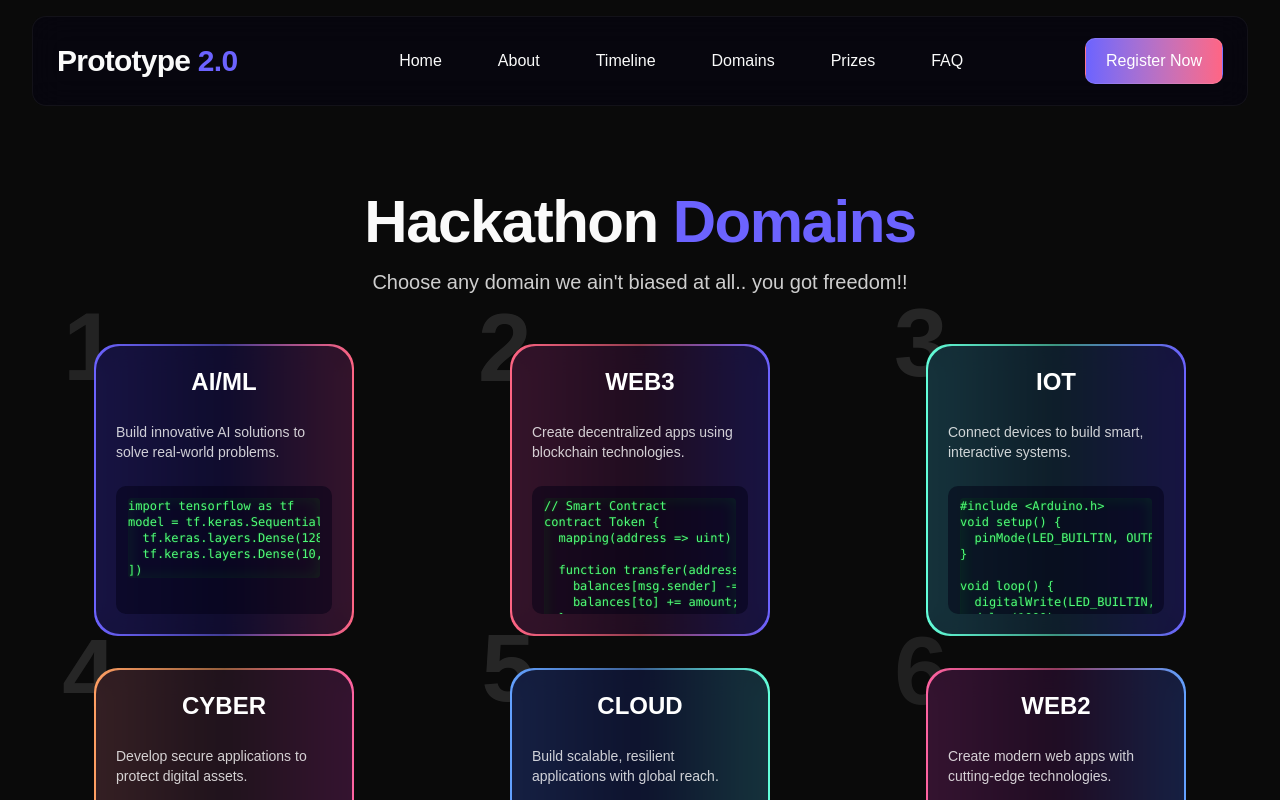
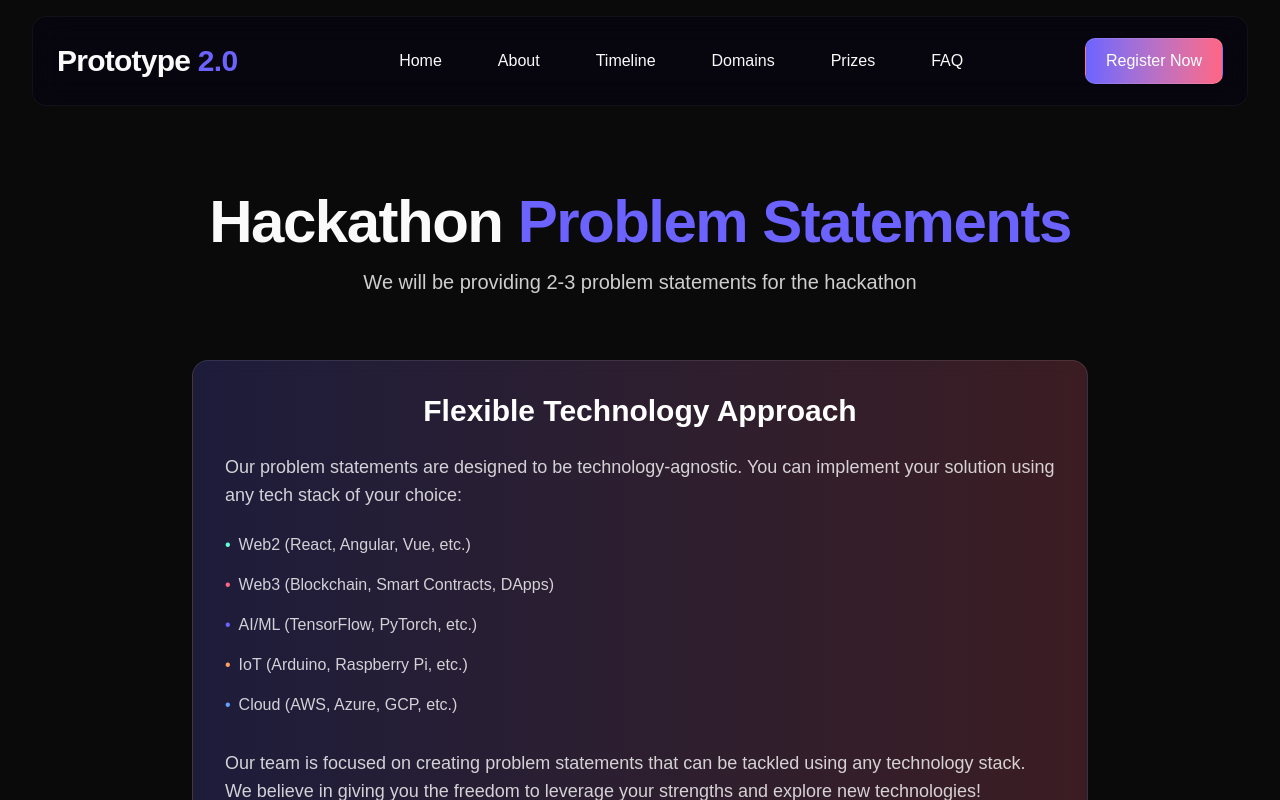
Before and after one commit to tejasnasre/prototype, a Next.js app: page /domain in a window 1280 px wide. Shown: the top 800 px of the page. Built offline with nearby package versions, Linux system fonts and the light colour scheme; a web font is replaced by a local one.

Commit message:
add past feedbacks

```diff
--- a/package.json
+++ b/package.json
@@ -19,13 +19,14 @@
     "clsx": "^2.1.1",
     "embla-carousel-autoplay": "^8.5.2",
     "embla-carousel-react": "^8.5.2",
-    "framer-motion": "^12.6.2",
+    "framer-motion": "^12.6.3",
     "lucide": "^0.485.0",
     "lucide-react": "^0.482.0",
     "motion": "^12.5.0",
     "next": "15.2.3",
     "react": "^18.3.1",
     "react-dom": "^18.3.1",
+    "react-icons": "^5.5.0",
     "tailwind-merge": "^3.0.2",
     "tailwindcss-animate": "^1.0.7"
   },
--- a/src/app/domain/page.tsx
+++ b/src/app/domain/page.tsx
@@ -1,149 +1,10 @@
-'use client'
+"use client";
 
-import React from 'react'
-import { motion } from 'framer-motion'
-import GlowingCard from '../../components/animata/card/glowing-card'
-import Footer from '@/components/footer';
+import React from "react";
+import { motion } from "framer-motion";
+import Footer from "@/components/footer";
 
-// Domains data with code snippets
-const domains = [
-    {
-      id: 1,
-      name: "AI/ML",
-      description: "Build innovative AI solutions to solve real-world problems.",
-      codeSnippet: `import tensorflow as tf
-model = tf.keras.Sequential([
-  tf.keras.layers.Dense(128, activation='relu'),
-  tf.keras.layers.Dense(10, activation='softmax')
-])`
-    },
-    {
-      id: 2,
-      name: "WEB3",
-      description: "Create decentralized apps using blockchain technologies.",
-      codeSnippet: `// Smart Contract
-contract Token {
-  mapping(address => uint) public balances;
-
-  function transfer(address to, uint amount) external {
-    balances[msg.sender] -= amount;
-    balances[to] += amount;
-  }
-}`
-    },
-    {
-      id: 3,
-      name: "IOT",
-      description: "Connect devices to build smart, interactive systems.",
-      codeSnippet: `#include <Arduino.h>
-void setup() {
-  pinMode(LED_BUILTIN, OUTPUT);
-}
-
-void loop() {
-  digitalWrite(LED_BUILTIN, HIGH);
-  delay(1000);
-  digitalWrite(LED_BUILTIN, LOW);
-  delay(1000);
-}`
-    },
-    {
-      id: 4,
-      name: "CYBER",
-      description: "Develop secure applications to protect digital assets.",
-      codeSnippet: `from cryptography.fernet import Fernet
-
-key = Fernet.generate_key()
-cipher = Fernet(key)
-encrypted = cipher.encrypt(b"secret data")
-decrypted = cipher.decrypt(encrypted)`
-    },
-    {
-      id: 5,
-      name: "CLOUD",
-      description: "Build scalable, resilient applications with global reach.",
-      codeSnippet: `resource "aws_lambda_function" "example" {
-  function_name = "ServerlessFunction"
-  role          = aws_iam_role.lambda.arn
-  handler       = "index.handler"
-  runtime       = "nodejs14.x"
-
-  environment {
-    variables = {
-      REGION = "us-west-2"
-    }
-  }
-}`
-    },
-    {
-      id: 6,
-      name: "WEB2",
-      description: "Create modern web apps with cutting-edge technologies.",
-      codeSnippet: `import { useState } from 'react';
-
-function Counter() {
-  const [count, setCount] = useState(0);
-
-  return (
-    <button onClick={() => setCount(count + 1)}>
-      Count: {count}
-    </button>
-  );
-}`
-    }
-];
-
-// Colors for each domain
-const domainColors = [
-  { primary: "#6c63ff", secondary: "#ff6584" }, // AI/ML
-  { primary: "#ff6584", secondary: "#6c63ff" }, // WEB3
-  { primary: "#63ffda", secondary: "#6c63ff" }, // IOT
-  { primary: "#ff9f63", secondary: "#ff63a1" }, // CYBER
-  { primary: "#63a1ff", secondary: "#63ffda" }, // CLOUD
-  { primary: "#ff63a1", secondary: "#63a1ff" }  // WEB2
-];
-
-
-// Domain Card Component - Fixed for mobile display
-function DomainCard({ domain, index }: { domain: Domain; index: number }) {
-    return (
-      <div className="flex flex-col items-center">
-        <GlowingCard
-          fromColor={domainColors[index].primary}
-          viaColor={`${domainColors[index].primary}90`}
-          toColor={domainColors[index].secondary}
-        >
-          <div className="mb-3 text-2xl font-bold text-white text-center">{domain.name}</div>
-          <div className="text-sm font-medium text-white/80 mb-3">
-            {domain.description}
-          </div>
-
-          {/* Mobile-friendly code snippet with glowing text */}
-          <div className="flex-1 w-full rounded-lg bg-[#030014]/50 p-3 sm:p-3 overflow-auto text-xs font-mono">
-            <pre className="text-[#50fa7b]">
-              <code style={{
-                textShadow: "0 0 2px rgba(0, 255, 0, 0.3)",
-                display: "block",
-                overflowX: "auto"
-              }}>
-                {domain.codeSnippet}
-              </code>
-            </pre>
-          </div>
-        </GlowingCard>
-      </div>
-    )
-  }
-
-// Interface for domain
-interface Domain {
-  id: number;
-  name: string;
-  description: string;
-  codeSnippet: string;
-}
-
-export default function DomainPage() {
+export default function ProblemStatementsPage() {
   return (
     <>
       <div className="container mx-auto px-4 sm:px-6 lg:px-8 py-24">
@@ -159,7 +20,8 @@ export default function DomainPage() {
             animate={{ opacity: 1, y: 0 }}
             transition={{ duration: 0.6, delay: 0.2 }}
           >
-          <span className="gradient-text">Hackathon</span> <span className="text-[#6c63ff]">Domains</span>
+            <span className="gradient-text">Hackathon</span>{" "}
+            <span className="text-[#6c63ff]">Problem Statements</span>
           </motion.h1>
 
           <motion.p
@@ -168,63 +30,54 @@ export default function DomainPage() {
             animate={{ opacity: 1, y: 0 }}
             transition={{ duration: 0.6, delay: 0.3 }}
           >
-          Choose any domain we ain&apos;t biased at all.. you got freedom!!
+            We will be providing 2-3 problem statements for the hackathon
           </motion.p>
         </motion.div>
 
         <motion.div
-        className="w-full max-w-7xl mx-auto mt-10"
+          className="w-full max-w-4xl mx-auto mt-16"
           initial={{ opacity: 0, y: 20 }}
           animate={{ opacity: 1, y: 0 }}
           transition={{ duration: 0.8, ease: "easeOut" }}
         >
-        <div className="grid grid-cols-1 md:grid-cols-2 lg:grid-cols-3 gap-8 place-items-center">
-          {domains.map((domain, index) => (
-            <motion.div
-              key={domain.id}
-              className="relative"
-              initial={{ opacity: 0, y: 30 }}
-              animate={{ opacity: 1, y: 0 }}
-              transition={{ duration: 0.6, delay: 0.1 * index }}
-            >
-              {/* Floating number with increased opacity */}
-              <motion.div
-                className="absolute -top-10 -left-8 text-8xl font-bold text-white/30 z-0 pointer-events-none"
-                animate={{
-                  y: [0, -10, 0],
-                  x: [0, 5, 0],
-                  opacity: [0.3, 0.4, 0.3]
-                }}
-                transition={{
-                  y: {
-                    repeat: Infinity,
-                    duration: 3 + Math.random() * 2,
-                    ease: "easeInOut"
-                  },
-                  x: {
-                    repeat: Infinity,
-                    duration: 4 + Math.random() * 2,
-                    ease: "easeInOut"
-                  },
-                  opacity: {
-                    repeat: Infinity,
-                    duration: 2 + Math.random() * 3,
-                    ease: "easeInOut"
-                  }
-                }}
-              >
-                {domain.id}
-              </motion.div>
+          <div className="p-8 rounded-2xl bg-gradient-to-r from-[#6c63ff]/20 to-[#ff6584]/20 backdrop-blur-sm border border-white/10">
+            <h2 className="text-2xl md:text-3xl font-bold mb-6 text-center text-white">
+              Flexible Technology Approach
+            </h2>
 
-              {/* Domain card */}
-              <motion.div
-                className="relative z-10"
-                whileHover={{ scale: 1.03, transition: { duration: 0.3 } }}
-              >
-                <DomainCard domain={domain} index={index} />
-              </motion.div>
-            </motion.div>
-          ))}
+            <p className="text-white/80 mb-6 text-lg">
+              Our problem statements are designed to be technology-agnostic. You
+              can implement your solution using any tech stack of your choice:
+            </p>
+
+            <ul className="space-y-4 text-white/80 mb-8">
+              <li className="flex items-center">
+                <span className="text-[#63ffda] mr-2">•</span>
+                <span>Web2 (React, Angular, Vue, etc.)</span>
+              </li>
+              <li className="flex items-center">
+                <span className="text-[#ff6584] mr-2">•</span>
+                <span>Web3 (Blockchain, Smart Contracts, DApps)</span>
+              </li>
+              <li className="flex items-center">
+                <span className="text-[#6c63ff] mr-2">•</span>
+                <span>AI/ML (TensorFlow, PyTorch, etc.)</span>
+              </li>
+              <li className="flex items-center">
+                <span className="text-[#ff9f63] mr-2">•</span>
+                <span>IoT (Arduino, Raspberry Pi, etc.)</span>
+              </li>
+              <li className="flex items-center">
+                <span className="text-[#63a1ff] mr-2">•</span>
+                <span>Cloud (AWS, Azure, GCP, etc.)</span>
+              </li>
+            </ul>
+
+            <p className="text-white/80 text-lg">
+              Our team is focused on creating problem statements that can be
+              tackled using any technology stack. We believe in giving you the
+              freedom to leverage your strengths and explore new technologies!
+            </p>
           </div>
         </motion.div>
 
@@ -236,10 +89,14 @@ export default function DomainPage() {
           transition={{ duration: 0.6, delay: 0.7 }}
         >
           <h2 className="text-2xl md:text-3xl font-bold mb-4">
-          <span className="text-[#ff6584]">Not Sure Which Domain to Choose?</span>
+            <span className="text-[#ff6584]">
+              Get Ready for the Challenges!
+            </span>
           </h2>
           <p className="text-white/70 max-w-2xl mx-auto">
-          Our mentors will be available to help guide you through any technical challenges.
+            Problem statements will be revealed during the kickoff. Our mentors
+            will be available to help guide you through any technical
+            challenges.
           </p>
           <motion.button
             className="mt-8 bg-gradient-to-r from-[#6c63ff] to-[#ff6584] px-8 py-3 rounded-lg font-medium text-white"
@@ -250,7 +107,7 @@ export default function DomainPage() {
           </motion.button>
         </motion.div>
       </div>
-    <Footer/>
+      <Footer />
     </>
-  )
+  );
 }
--- /dev/null
+++ b/src/app/past-feedback/page.tsx
@@ -0,0 +1,98 @@
+"use client";
+
+import React from "react";
+import { motion } from "framer-motion";
+import { FaHeart, FaQuoteLeft } from "react-icons/fa";
+import Link from "next/link";
+
+function Page() {
+  const feedbackList = [
+    "Challenge",
+    "Competative was real hard",
+    'During this hackathon, much like a marathon, you are constantly proving yourself: "I can do this!"',
+    "Everything",
+    "The organisation",
+    "Hackthon organized is good , I love the thing that you provided extension boards that we didn't expected so it will create positive impact of the team who organised , team is also great who cordinate with us and polite as well.... Over-all great experience 🙌💯",
+    "The problem statement",
+    "I got to know about how the time management is important while working on a project with different kinds of mind .",
+    "Team collaboration",
+    "Best Seat Arrangements for all",
+    "We had a good experience in this hackathon and overall arrangements were well and good. Also all the volunteers were kind n supportive.",
+    "Expirence",
+    "NA",
+    "Everyone is so helpful and good",
+    "There were too many problems you need to find them like poor communication and like you guy's just didn't given complete information",
+    "This was the first hackathon which I have experienced it was nice",
+    "I loved overall management and also Samosa 😂",
+    "Arrangements",
+    "Dunno",
+    "Refreshments",
+    "Got to learn new things",
+    "Working with team",
+    "Management, & supportive volunteers",
+    "Problem statement",
+    "Yes",
+    "As a frontend developer for my team",
+    "EVERYTHING",
+    "NA",
+    "Passion towards tech",
+    "I loved the way, this event was organized and how all students were working upon a goal to complete the task.",
+  ];
+
+  return (
+    <div className="min-h-screen bg-black text-white py-12 px-4 sm:px-6 lg:px-8">
+      <div className="max-w-5xl mx-auto">
+        <div className="text-center mb-12 flex flex-col gap-4">
+          <h1 className="text-5xl font-extrabold text-transparent bg-clip-text bg-gradient-to-r from-white to-gray-400 mb-2">
+            Participant Feedback
+          </h1>
+          <p className="text-xl text-gray-300 flex items-center justify-center">
+            <FaHeart className="text-red-400 mr-2" /> What our hackers loved
+            about the experience
+          </p>
+          <Link href="/past-glimpse">
+            <button
+              className="cursor-pointer
+                        bg-gradient-to-r from-[#6c63ff] to-[#ff6584]
+                        px-6 sm:px-8 py-2.5 sm:py-3 rounded-lg font-medium text-white
+                        hover:shadow-lg hover:shadow-[#6c63ff]/20 transition-all
+                        scale-100 hover:scale-105 duration-300
+                        border border-white/10
+                        text-sm sm:text-base
+                      "
+            >
+              Past Photos
+            </button>
+          </Link>
+        </div>
+
+        <div className="grid gap-6 sm:grid-cols-2 lg:grid-cols-3">
+          {feedbackList
+            .filter((feedback) => feedback !== "NA" && feedback !== "Dunno")
+            .map((feedback, index) => (
+              <motion.div
+                key={index}
+                initial={{ opacity: 0, y: 20 }}
+                animate={{ opacity: 1, y: 0 }}
+                transition={{ delay: index * 0.05 }}
+                className={`bg-gray-900 rounded-lg p-6 shadow-md hover:shadow-lg transition-all duration-300 border-l-4 ${
+                  index % 3 === 0
+                    ? "border-purple-500"
+                    : index % 3 === 1
+                    ? "border-blue-500"
+                    : "border-indigo-500"
+                }`}
+              >
+                <FaQuoteLeft className="text-gray-600 mb-3 text-xl" />
+                <p className="text-gray-300 font-medium leading-relaxed">
+                  {feedback}
+                </p>
+              </motion.div>
+            ))}
+        </div>
+      </div>
+    </div>
+  );
+}
+
+export default Page;
```
Also changed, not shown: src/app/page.tsx (+106 -60 lines), 1 other file (tests, documents, lock files or other folders). Lines whose indentation alone changed are shown as unchanged.
